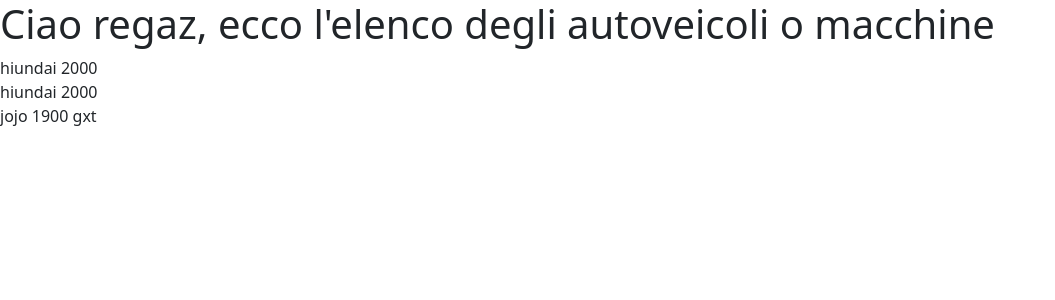
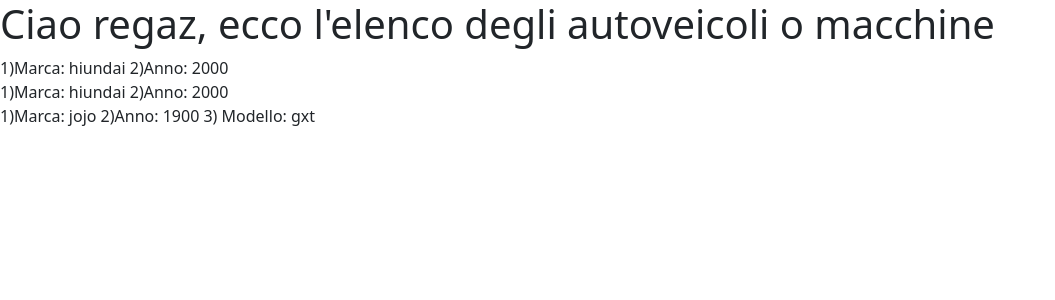
Before and after one commit to MirkoDangelo06/Es01PhpTipsit, a PHP site: page / in a window 1280 px wide. Shown: the top 300 px of the page, without its empty margins (0-1055 px from the left). Run offline with PHP 8.4, Linux system fonts and the light colour scheme.

Commit message:
try imlements some fixes

```diff
--- a/Esercizio2/Automobile.php
+++ b/Esercizio2/Automobile.php
@@ -19,7 +19,7 @@ class Automobile extends Veicolo{
 
 
      function stampaAttributi(){
-    echo $this->marca . " " . $this->anno . " " .$this->modello . "<br>";
+     echo " 1)Marca: " . $this->marca .  " 2)Anno: " . $this->anno  . " 3) Modello: " . $this->modello . "<br>";
   }
 
 
--- a/Esercizio2/Veicolo.php
+++ b/Esercizio2/Veicolo.php
@@ -35,7 +35,7 @@ class Veicolo {
 
 
   function stampaAttributi(){
-    echo $this->marca . " " . $this->anno . "<br>";
+    echo "1)Marca: " . $this->marca . " 2)Anno: " . $this->anno . "<br>";
   }
 
 }
```
